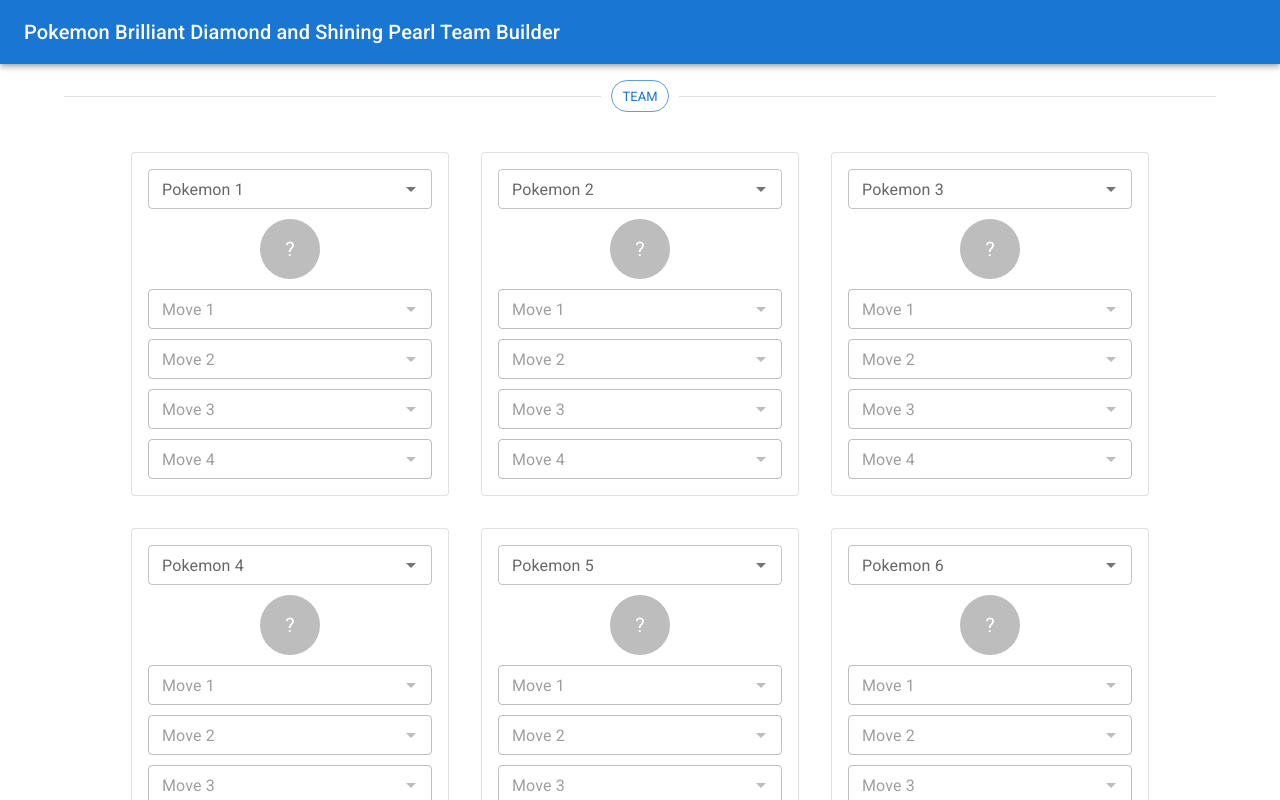
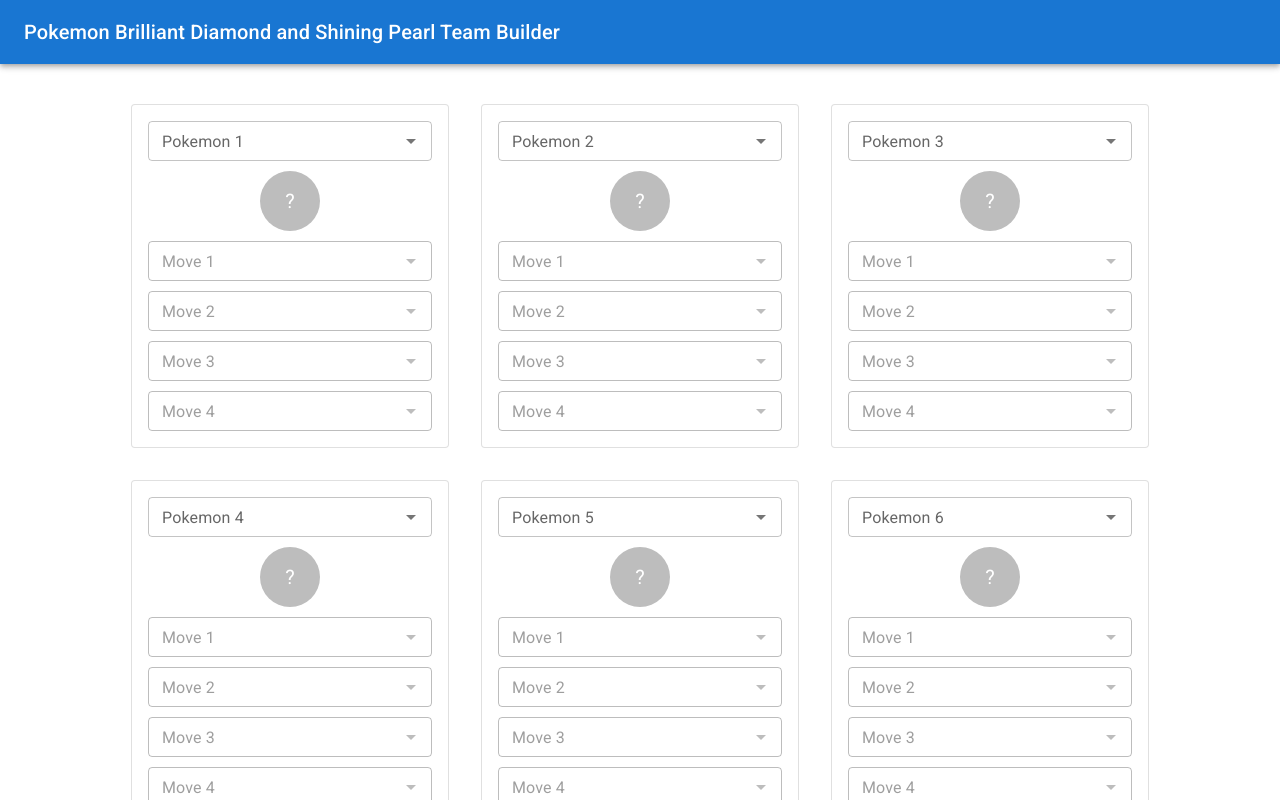
Before and after one commit to yaylinda/pokemon-team-builder, a React (Create React App) app: page / in a window 1280 px wide. Shown: the top 800 px of the page. Built offline with nearby package versions, Linux system fonts and the light colour scheme.

Commit message:
minor header css updates

```diff
--- a/src/App.tsx
+++ b/src/App.tsx
@@ -101,11 +101,7 @@
 
             {renderHeaderBar()}
 
-            <Container sx={{ paddingTop: 2 }}>
-
-                <Divider>
-                    <Chip label="TEAM" color="primary" variant="outlined" />
-                </Divider>
+            <Container>
 
                 <PokemonInputSection
                     pokemonTeam={pokemonTeam}
```
